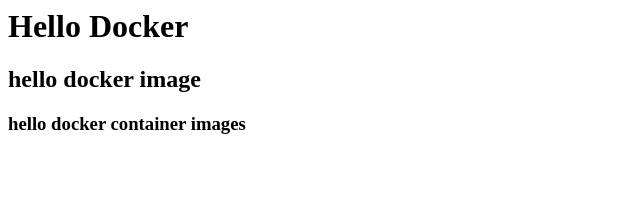
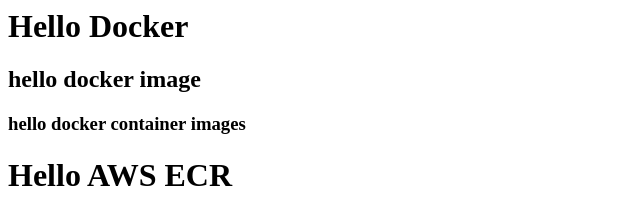
Before and after one commit to keyspaceits/webapp, a plain HTML site: page index.html in a window 1280 px wide. Shown: the whole page, without its empty margins (0-640 px from the left). Drawn offline with Linux system fonts and the light colour scheme.

Commit message:
Update index.html

```diff
--- a/index.html
+++ b/index.html
@@ -2,4 +2,5 @@
 <h1> Hello Docker </h1>
   <h2> hello docker image</h2>
   <h3> hello docker container images</h3>
+  <h1> Hello AWS ECR</h1>
 </html>
```
